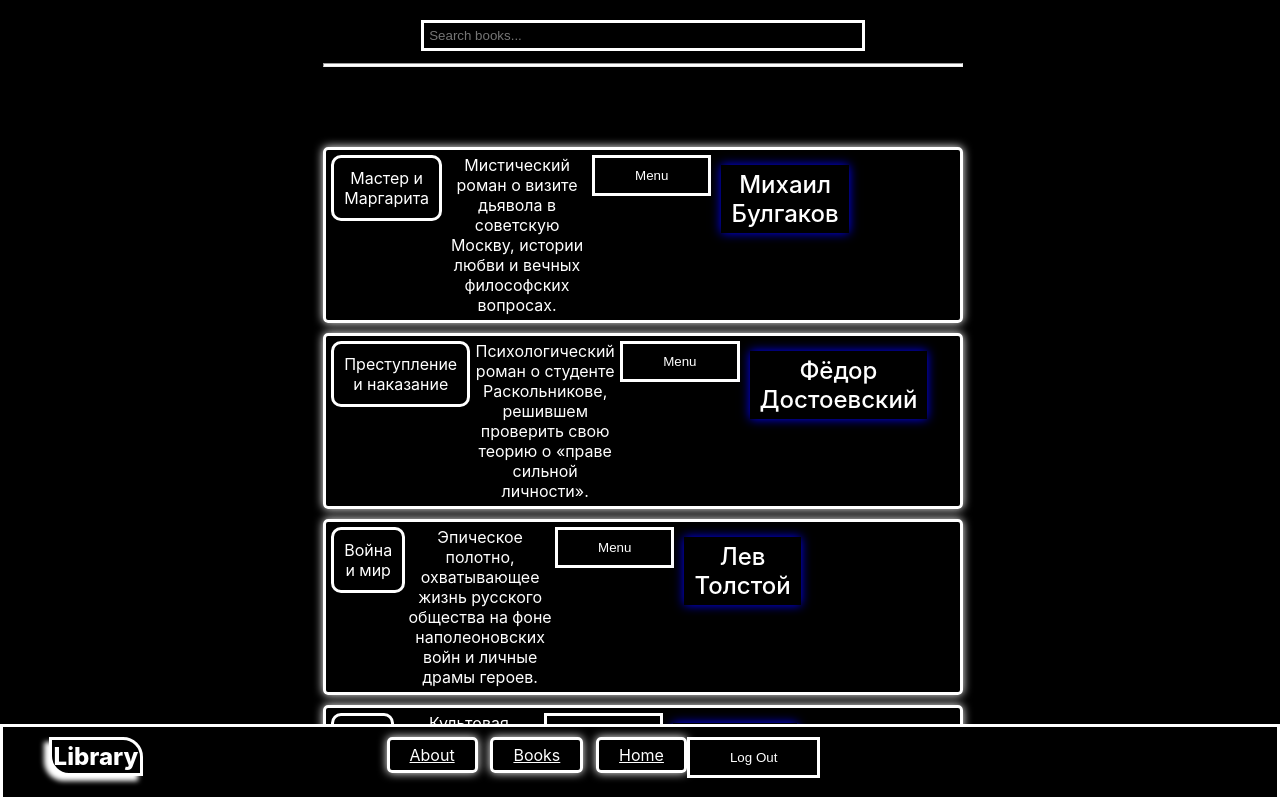
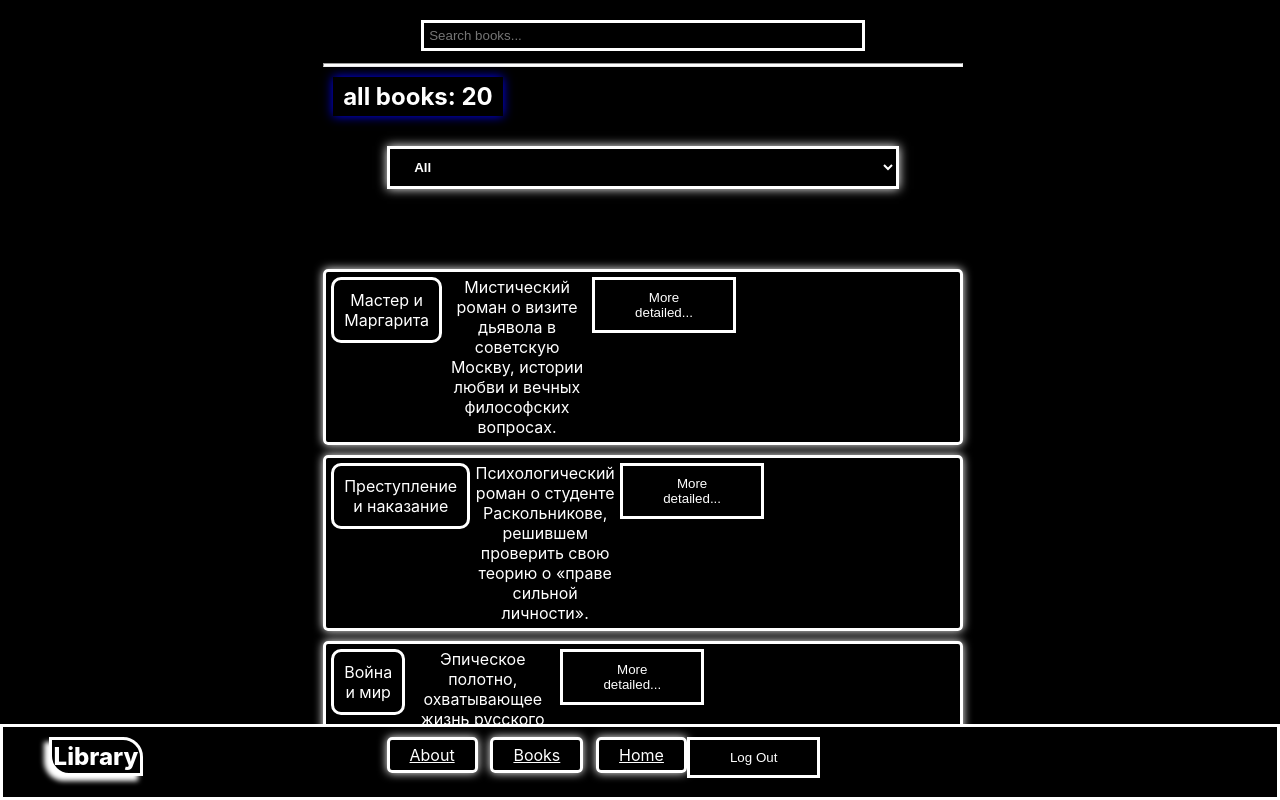
Before and after one commit to feodorbrick-ctrl/MinecraftWebPet, a React (Create React App) app in the folder library-app/: page /books in a window 1280 px wide. Shown: the top 800 px of the page. Built offline with nearby package versions, Linux system fonts and the light colour scheme.

Commit message:
added sort books by genre

```diff
--- /dev/null
+++ b/library-app/src/components/UI/MySelect/MySelect.module.css
@@ -0,0 +1,11 @@
+.select {
+    border: 3px solid white;
+    border-radius: 0;
+    box-shadow: 0 0 10px white;
+    color: white;
+    background-color: #000000;
+    padding: 10px 20px;
+    width: 80%;
+    font-weight: 900;
+    margin-top: 20px;
+}
--- /dev/null
+++ b/library-app/src/components/UI/MySelect/Select.jsx
@@ -0,0 +1,15 @@
+import React from 'react';
+import cl from './MySelect.module.css'
+
+const Select = ({options, nameSelect, idSelect, ...props}) => {
+    return (
+            <select {...props} className={cl.select} name={nameSelect} id={idSelect}>
+                <option value={nameSelect} disabled>{nameSelect}</option>
+                {
+                    options.map(option => <option key={option.value} value={option.value}>{option.name}</option>)
+                }
+            </select>
+    );
+};
+
+export default Select;
--- a/library-app/src/components/UI/bookField/bookField.jsx
+++ b/library-app/src/components/UI/bookField/bookField.jsx
@@ -2,10 +2,9 @@ import React, {useContext} from 'react';
 import cl from './BookField.module.css'
 import MyButton from "../MyButton/MyButton";
 import {useNavigate} from "react-router-dom";
-import Text from "../Text/Text";
 import Context from "../../../index";
 
-const BookField = ({nameBook, descriptionBook, authorBook,  ratingBook}) => {
+const BookField = ({nameBook, descriptionBook, authorBook, genreBook, ratingBook}) => {
     const navigate = useNavigate()
     const {bookInfo, setBookInfo} = useContext(Context)
     return (
@@ -15,11 +14,10 @@ const BookField = ({nameBook, descriptionBook, authorBook,  ratingBook}) => {
             </div>
             <br/>
             <div className={cl.description}>{descriptionBook}</div>
-            <MyButton key={'go to ' + nameBook + 'book button'} btnName='Menu' callback={() => {
-                setBookInfo({...bookInfo, bookName: nameBook, bookDescription: descriptionBook, bookRating: ratingBook, authorBook: authorBook});
+            <MyButton key={'go to ' + nameBook + 'book button'} btnName='More detailed...' callback={() => {
+                setBookInfo({...bookInfo, bookName: nameBook, bookDescription: descriptionBook, bookRating: ratingBook, authorBook: authorBook, bookGenre: genreBook});
                 navigate('/books/' + nameBook)
             }}/>
-            <Text text={authorBook} fontWeight='500'/>
         </div>
     );
 };
--- a/library-app/src/index.js
+++ b/library-app/src/index.js
@@ -13,10 +13,11 @@ const ContextProvider = ({ children }) => {
     });
     const [bookInfo, setBookInfo] = useState({
         bookName: 'book is not switch',
-        bookAuthor: 'book is not switch',
+        authorBook: 'book is not switch',
         bookDescription: 'book is not switch',
         bookText: 'book text',
         bookRating: 'book rating',
+        bookGenre: 'book genre',
     })
 
     let savedUsersPassword = []
--- a/library-app/src/pages/BookInformation.jsx
+++ b/library-app/src/pages/BookInformation.jsx
@@ -36,6 +36,7 @@ const BookInformation = () => {
             }}/>
             <Text text={'rating: ' + bookInfo.bookRating} fontWeight="500"/>
             <Text text={bookInfo.bookDescription} fontWeight={300}/>
+            <Text text={bookInfo.bookGenre} fontWeight='200'/>
             <Text text = {bookInfo.bookName} />
             <MyButton btnName='Back' callback={() => navigate('/books')}/>
         </div>
--- a/library-app/src/pages/searchBooks.jsx
+++ b/library-app/src/pages/searchBooks.jsx
@@ -5,6 +5,7 @@ import BookField from "../components/UI/bookField/bookField";
 import { booksArray } from "../router/bookArray";
 import Text from "../components/UI/Text/Text";
 import MarginOfHeader from "../components/UI/MarginOfHeader/MarginOfHeader";
+import Select from "../components/UI/MySelect/Select";
 
 const SearchBooks = () => {
     const [searchedBook, setSearchedBook] = useState('');
@@ -13,9 +14,17 @@ const SearchBooks = () => {
        if (searchedBook.trim() === '') {
             setBooks(booksArray)
        } else {
-           setBooks(books.filter((book) => book.name.toLocaleLowerCase().includes(searchedBook.toLowerCase()) || book.author.toLocaleLowerCase().includes(searchedBook.toLowerCase())));
+           setBooks(booksArray.filter((book) => book.name.toLocaleLowerCase().includes(searchedBook.toLowerCase()) || book.author.toLocaleLowerCase().includes(searchedBook.toLowerCase())));
        }
     }, [searchedBook]);
+
+    function onChangeGenre (e) {
+        if (e !== 'all') {
+            setBooks(booksArray.filter((book) => book.genre === e));
+        } else {
+            setBooks(booksArray)
+        }
+    }
 
     return (
         <div className={cl.backgroundListOfBooks}>
@@ -27,6 +36,17 @@ const SearchBooks = () => {
                 }}
             />
             <hr className='hrTag' />
+            <Text text={'all books: ' + books.length} fontWeight="bold" />
+            <Select
+                key='Genres'
+                nameSelect='Gernes'
+                idSelect='GernesSelect'
+                options={[
+                    {value: 'all', name: 'All'},
+                    ...new Map(booksArray.map(book => [book.genre, {value: book.genre, name: book.genre}])).values()
+                ]}
+                onChange={(e) => onChangeGenre(e.target.value)}
+            />
             <MarginOfHeader/>
             <div>
                 {books.length > 0 ? (
@@ -36,6 +56,7 @@ const SearchBooks = () => {
                             descriptionBook={book.description}
                             ratingBook={book.rating}
                             authorBook={book.author}
+                            genreBook={book.genre}
                             key={book.name}
                         />
                     ))
--- a/library-app/src/router/bookArray.js
+++ b/library-app/src/router/bookArray.js
@@ -3,121 +3,141 @@ export const booksArray = [
         name: "Мастер и Маргарита",
         author: "Михаил Булгаков",
         description: "Мистический роман о визите дьявола в советскую Москву, истории любви и вечных философских вопросах.",
-        rating: 4.9
+        rating: 4.9,
+        genre: "Мистика"
     },
     {
         name: "Преступление и наказание",
         author: "Фёдор Достоевский",
         description: "Психологический роман о студенте Раскольникове, решившем проверить свою теорию о «праве сильной личности».",
-        rating: 4.8
+        rating: 4.8,
+        genre: "Психология"
     },
     {
         name: "Война и мир",
         author: "Лев Толстой",
         description: "Эпическое полотно, охватывающее жизнь русского общества на фоне наполеоновских войн и личные драмы героев.",
-        rating: 4.7
+        rating: 4.7,
+        genre: "Эпопея"
     },
     {
         name: "1984",
         author: "Джордж Оруэлл",
         description: "Культовая антиутопия о тоталитарном обществе, где Большой Брат следит за каждым, а история переписывается ежедневно.",
-        rating: 4.9
+        rating: 4.9,
+        genre: "Антиутопия"
     },
     {
         name: "Унесенные ветром",
         author: "Маргарет Митчелл",
         description: "История о борьбе за жизнь и любовь Скарлетт О’Хара на фоне Гражданской войны в США.",
-        rating: 4.7
+        rating: 4.7,
+        genre: "История"
     },
     {
         name: "Три товарища",
         author: "Эрих Мария Ремарк",
         description: "Пронзительный роман о дружбе и любви в Германии между двумя мировыми войнами, полный пессимизма и надежды.",
-        rating: 4.8
+        rating: 4.8,
+        genre: "Драма"
     },
     {
         name: "Анна Каренина",
         author: "Лев Толстой",
         description: "Трагическая история любви замужней женщины и блестящего офицера, а также глубокий срез жизни дворянского общества.",
-        rating: 4.8
+        rating: 4.8,
+        genre: "Драма"
     },
     {
         name: "Маленький принц",
         author: "Антуан де Сент-Экзюпери",
         description: "Философская сказка-аллегория о дружбе, любви, одиночестве и ответственности, понятная и детям, и взрослым.",
-        rating: 4.9
+        rating: 4.9,
+        genre: "Сказка"
     },
     {
         name: "Портрет Дориана Грея",
         author: "Оскар Уайльд",
         description: "Загадочный роман о человеке, который продал душу ради вечной молодости, в то время как его грехи отражаются на портрете.",
-        rating: 4.7
+        rating: 4.7,
+        genre: "Готика"
     },
     {
         name: "Сто лет одиночества",
         author: "Габриэль Гарсиа Маркес",
         description: "Магический реализм в истории семьи Буэндиа на протяжении нескольких поколений, расцвета и упадка вымышленного городка Макондо.",
-        rating: 4.9
+        rating: 4.9,
+        genre: "Магический реализм"
     },
     {
         name: "Над пропастью во ржи",
         author: "Джером Д. Сэлинджер",
         description: "Монолог подростка Холдена Колфилда, разочарованного в окружающей фальши и ищущего искренность.",
-        rating: 4.6
+        rating: 4.6,
+        genre: "Реализм"
     },
     {
         name: "Вино из одуванчиков",
         author: "Рэй Брэдбери",
         description: "Поэтическая книга о лете, детстве и умении радоваться простым вещам, запертым в бутылках с вином.",
-        rating: 4.7
+        rating: 4.7,
+        genre: "Поэзия"
     },
     {
         name: "Гарри Поттер и философский камень",
         author: "Дж.К. Роулинг",
         description: "Первая книга о мальчике, который выжил, его друзьях и первой встрече с миром магии и волшебства.",
-        rating: 4.8
+        rating: 4.8,
+        genre: "Фэнтези"
     },
     {
         name: "Тихий Дон",
         author: "Михаил Шолохов",
         description: "Масштабная эпопея о жизни донского казачества в эпоху Первой мировой и Гражданской войны, любви и трагедии народа.",
-        rating: 4.7
+        rating: 4.7,
+        genre: "Эпопея"
     },
     {
         name: "451 градус по Фаренгейту",
         author: "Рэй Брэдбери",
         description: "Антиутопия о мире, где книги сжигают, а главный «пожарный» начинает сомневаться в правильности системы.",
-        rating: 4.8
+        rating: 4.8,
+        genre: "Антиутопия"
     },
     {
         name: "Двенадцать стульев",
         author: "Илья Ильф и Евгений Петров",
         description: "Знаменитая авантюрная комедия о погоне за бриллиантами, спрятанными в одном из двенадцати стульев.",
-        rating: 4.7
+        rating: 4.7,
+        genre: "Сатира"
     },
     {
         name: "Ромео и Джульетта",
         author: "Уильям Шекспир",
         description: "Бессмертная трагедия о любви юных влюбленных из враждующих семей, ставшая символом верности и страсти.",
-        rating: 4.8
+        rating: 4.8,
+        genre: "Трагедия"
     },
     {
         name: "Собачье сердце",
         author: "Михаил Булгаков",
         description: "Сатирическая повесть о профессоре, превратившем пса в человека, и о том, к каким плачевным последствиям это привело.",
-        rating: 4.9
+        rating: 4.9,
+        genre: "Сатира"
     },
     {
         name: "Трудно быть богом",
         author: "Аркадий и Борис Стругацкие",
         description: "Фантастическая повесть о прогрессе и вмешательстве в развитие отсталых цивилизаций с другой планеты.",
-        rating: 4.6
+        rating: 4.6,
+        genre: "Фантастика"
     },
     {
         name: "Алхимик",
         author: "Пауло Коэльо",
         description: "Философская притча о путешествии пастуха Сантьяго за сокровищем, которое учит слушать свое сердце.",
-        rating: 4.7
+        rating: 4.7,
+        genre: "Притча"
     }
 ];
 
```
